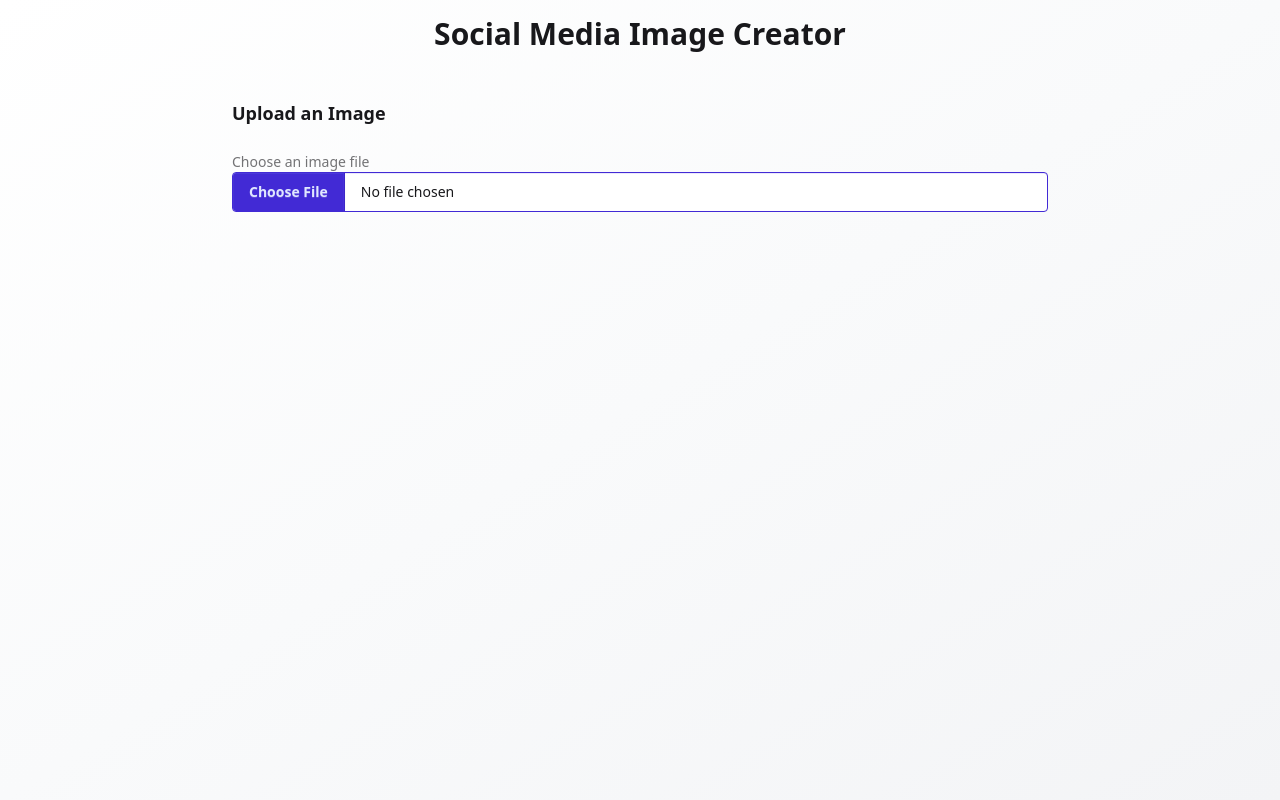
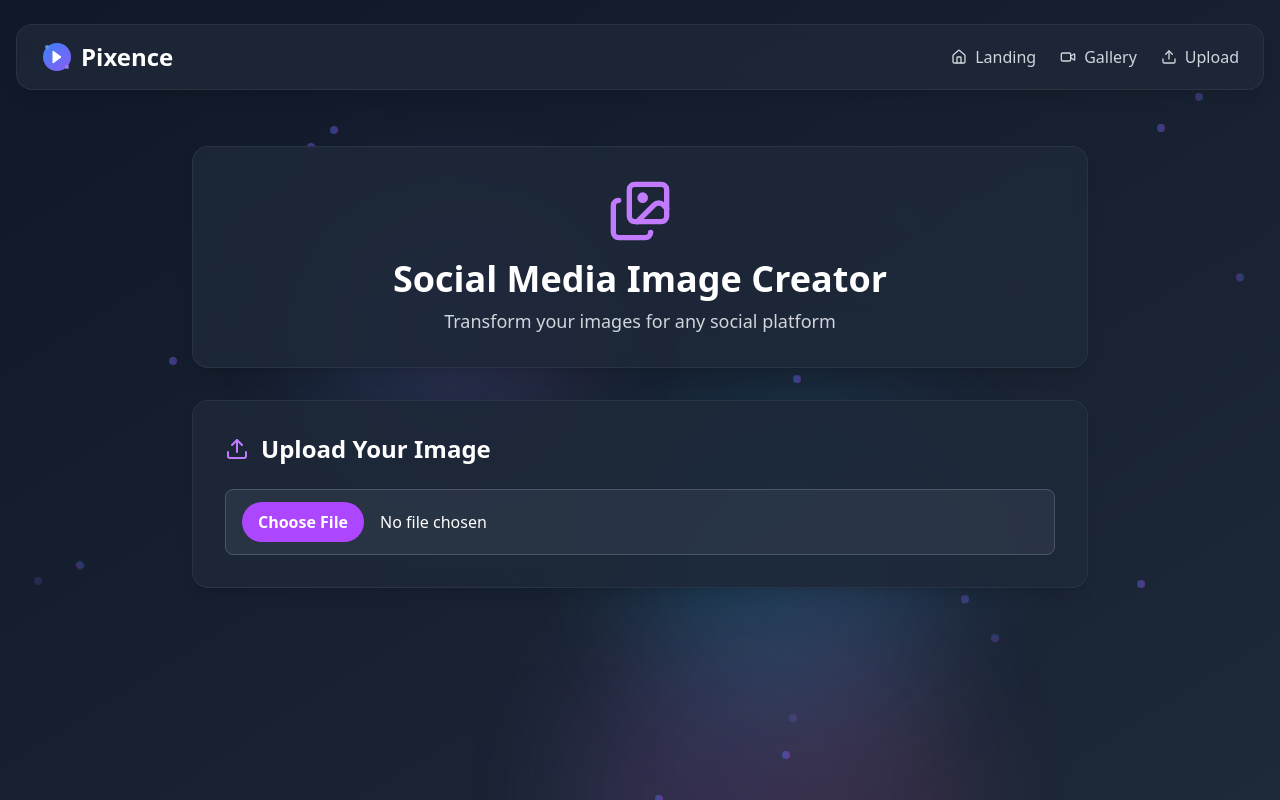
Before and after one commit to shrivarshapoojari/PixSence, a Next.js app: page /social-share in a window 1280 px wide. Built offline with nearby package versions, Linux system fonts and the light colour scheme.

Commit message:
ui improvements

```diff
--- a/app/(app)/social-share/page.tsx
+++ b/app/(app)/social-share/page.tsx
@@ -23,6 +23,7 @@ const socialFormats = {
     const [selectedFormat, setSelectedFormat] = useState<SocialFormat>("Instagram Square (1:1)");
     const [isUploading, setIsUploading] = useState(false);
     const [isTransforming, setIsTransforming] = useState(false);
+    const [error, setError] = useState<string | null>(null);
     const imageRef = useRef<HTMLImageElement>(null);
 
 
@@ -36,6 +37,7 @@ const socialFormats = {
         const file = event.target.files?.[0];
         if(!file) return;
         setIsUploading(true);
+        setError(null);
         const formData = new FormData();
         formData.append("file", file);
 
@@ -50,10 +52,9 @@ const socialFormats = {
             const data = await response.json();
             setUploadedImage(data.publicId);
 
-
         } catch (error) {
             console.log(error)
-            alert("Failed to upload image");
+            setError("Failed to upload image. Please try again.")
         } finally{
             setIsUploading(false);
         }
@@ -75,64 +76,136 @@ const socialFormats = {
             link.click();
             document.body.removeChild(link);
             window.URL.revokeObjectURL(url);
-            document.body.removeChild(link);
         })
     }
 
 
     return (
-        <div className="container mx-auto p-4 max-w-4xl">
-          <h1 className="text-3xl font-bold mb-6 text-center">
+        <div className="min-h-screen bg-gradient-to-br from-gray-900 to-gray-800 relative">
+            <AnimatedBackground />
+
+            {/* Navigation Header */}
+            <header className="container mx-auto px-4 py-6 relative z-10">
+                <nav className="flex items-center justify-between bg-gray-800/80 backdrop-blur-sm rounded-2xl px-6 py-4 shadow-lg border border-gray-700/50">
+                    <Link href="/" className="flex items-center space-x-2 group">
+                        <PixenceLogo className="w-8 h-8 transition-transform group-hover:scale-110" />
+                        <span className="text-2xl font-bold text-white">Pixence</span>
+                    </Link>
+                    <div className="flex items-center space-x-6">
+                        <Link href="/" className="flex items-center space-x-2 text-gray-300 hover:text-blue-400 font-medium transition-colors">
+                            <HomeIcon className="w-4 h-4" />
+                            <span>Landing</span>
+                        </Link>
+                        <Link href="/home" className="flex items-center space-x-2 text-gray-300 hover:text-purple-400 font-medium transition-colors">
+                            <Video className="w-4 h-4" />
+                            <span>Gallery</span>
+                        </Link>
+                        <Link href="/video-upload" className="flex items-center space-x-2 text-gray-300 hover:text-green-400 font-medium transition-colors">
+                            <Upload className="w-4 h-4" />
+                            <span>Upload</span>
+                        </Link>
+                        <UserButton
+                            appearance={{
+                                elements: {
+                                    avatarBox: "w-10 h-10 rounded-full border-2 border-gray-600 shadow-lg"
+                                }
+                            }}
+                        />
+                    </div>
+                </nav>
+            </header>
+
+            {/* Main Content */}
+            <div className="container mx-auto px-4 py-8 relative z-10">
+                <div className="max-w-4xl mx-auto">
+                    {/* Header Section */}
+                    <div className="bg-gray-800/85 backdrop-blur-sm rounded-2xl p-8 shadow-lg border border-gray-700/50 mb-8 text-center">
+                        <Images className="w-16 h-16 text-purple-400 mx-auto mb-4" />
+                        <h1 className="text-4xl font-bold text-white mb-2">
                             Social Media Image Creator
                         </h1>
+                        <p className="text-lg text-gray-300 font-medium">
+                            Transform your images for any social platform
+                        </p>
+                    </div>
 
-          <div className="card">
-            <div className="card-body">
-              <h2 className="card-title mb-4">Upload an Image</h2>
-              <div className="form-control">
-                <label className="label">
-                  <span className="label-text">Choose an image file</span>
-                </label>
+                    {/* Upload Section */}
+                    <div className="bg-gray-800/85 backdrop-blur-sm rounded-2xl p-8 shadow-lg border border-gray-700/50 mb-8">
+                        <h2 className="text-2xl font-bold text-white mb-6 flex items-center">
+                            <Upload className="w-6 h-6 mr-3 text-purple-400" />
+                            Upload Your Image
+                        </h2>
+
+                        {error && (
+                            <div className="bg-red-900/30 border border-red-500/30 rounded-lg p-4 flex items-center mb-6">
+                                <AlertCircle className="w-5 h-5 text-red-400 mr-3" />
+                                <span className="text-red-300 font-medium">{error}</span>
+                            </div>
+                        )}
+
+                        <div className="relative">
                             <input
                                 type="file"
+                                accept="image/*"
                                 onChange={handleFileUpload}
-                  className="file-input file-input-bordered file-input-primary w-full"
+                                className="w-full px-4 py-3 bg-gray-700/50 border border-gray-600 rounded-lg text-white file:mr-4 file:py-2 file:px-4 file:rounded-full file:border-0 file:bg-purple-500 file:text-white file:font-semibold hover:file:bg-purple-600 focus:border-purple-400 focus:ring-2 focus:ring-purple-400/20 focus:outline-none transition-all"
                             />
                         </div>
 
                         {isUploading && (
-                <div className="mt-4">
-                  <progress className="progress progress-primary w-full"></progress>
+                            <div className="mt-4 p-4 bg-gray-700/30 border border-gray-600/50 rounded-lg">
+                                <div className="flex items-center">
+                                    <div className="animate-spin rounded-full h-5 w-5 border-b-2 border-purple-400 mr-3"></div>
+                                    <span className="text-gray-300 font-medium">Uploading image...</span>
+                                </div>
                             </div>
                         )}
+                    </div>
 
                     {uploadedImage && (
-                <div className="mt-6">
-                  <h2 className="card-title mb-4">Select Social Media Format</h2>
-                  <div className="form-control">
+                        <>
+                            {/* Format Selection */}
+                            <div className="bg-gray-800/85 backdrop-blur-sm rounded-2xl p-8 shadow-lg border border-gray-700/50 mb-8">
+                                <h2 className="text-2xl font-bold text-white mb-6">Select Social Media Format</h2>
                                 <select
-                      className="select select-bordered w-full"
+                                    className="w-full px-4 py-3 bg-gray-700/50 border border-gray-600 rounded-lg text-white focus:border-purple-400 focus:ring-2 focus:ring-purple-400/20 focus:outline-none transition-all font-medium"
                                     value={selectedFormat}
                                     onChange={(e) =>
                                         setSelectedFormat(e.target.value as SocialFormat)
                                     }
                                 >
                                     {Object.keys(socialFormats).map((format) => (
-                        <option key={format} value={format}>
+                                        <option key={format} value={format} className="bg-gray-700 text-white">
                                             {format}
                                         </option>
                                     ))}
                                 </select>
                             </div>
 
-                  <div className="mt-6 relative">
-                    <h3 className="text-lg font-semibold mb-2">Preview:</h3>
-                    <div className="flex justify-center">
+                            {/* Preview Section */}
+                            <div className="bg-gray-800/85 backdrop-blur-sm rounded-2xl p-8 shadow-lg border border-gray-700/50">
+                                <div className="flex justify-between items-center mb-6">
+                                    <h3 className="text-2xl font-bold text-white">Preview</h3>
+                                    <button
+                                        className="btn bg-gradient-to-r from-purple-500 to-pink-600 border-none text-white font-semibold px-6 py-3 disabled:opacity-50"
+                                        onClick={handleDownload}
+                                        disabled={isTransforming}
+                                    >
+                                        <Download className="w-5 h-5 mr-2" />
+                                        Download for {selectedFormat}
+                                    </button>
+                                </div>
+
+                                <div className="flex justify-center relative">
                                     {isTransforming && (
-                        <div className="absolute inset-0 flex items-center justify-center bg-base-100 bg-opacity-50 z-10">
-                          <span className="loading loading-spinner loading-lg"></span>
+                                        <div className="absolute inset-0 flex items-center justify-center bg-gray-800/50 backdrop-blur-sm z-10 rounded-lg">
+                                            <div className="flex items-center">
+                                                <div className="animate-spin rounded-full h-8 w-8 border-b-2 border-purple-400 mr-3"></div>
+                                                <span className="text-white font-medium">Transforming...</span>
+                                            </div>
                                         </div>
                                     )}
+                                    <div className="p-4 bg-gray-700/30 border border-gray-600/50 rounded-lg">
                                         <CldImage
                                             width={socialFormats[selectedFormat].width}
                                             height={socialFormats[selectedFormat].height}
@@ -144,16 +217,21 @@ const socialFormats = {
                                             gravity='auto'
                                             ref={imageRef}
                                             onLoad={() => setIsTransforming(false)}
+                                            className="max-w-full h-auto shadow-lg rounded-lg"
                                         />
                                     </div>
                                 </div>
 
-                  <div className="card-actions justify-end mt-6">
-                    <button className="btn btn-primary" onClick={handleDownload}>
-                      Download for {selectedFormat}
-                    </button>
+                                <div className="mt-4 text-center">
+                                    <p className="text-gray-300 font-medium">
+                                        Format: <span className="text-purple-400">{selectedFormat}</span>
+                                    </p>
+                                    <p className="text-gray-400 text-sm">
+                                        Resolution: {socialFormats[selectedFormat].width} × {socialFormats[selectedFormat].height}
+                                    </p>
                                 </div>
                             </div>
+                        </>
                     )}
                 </div>
             </div>
```
Lines whose indentation alone changed are shown as unchanged.
